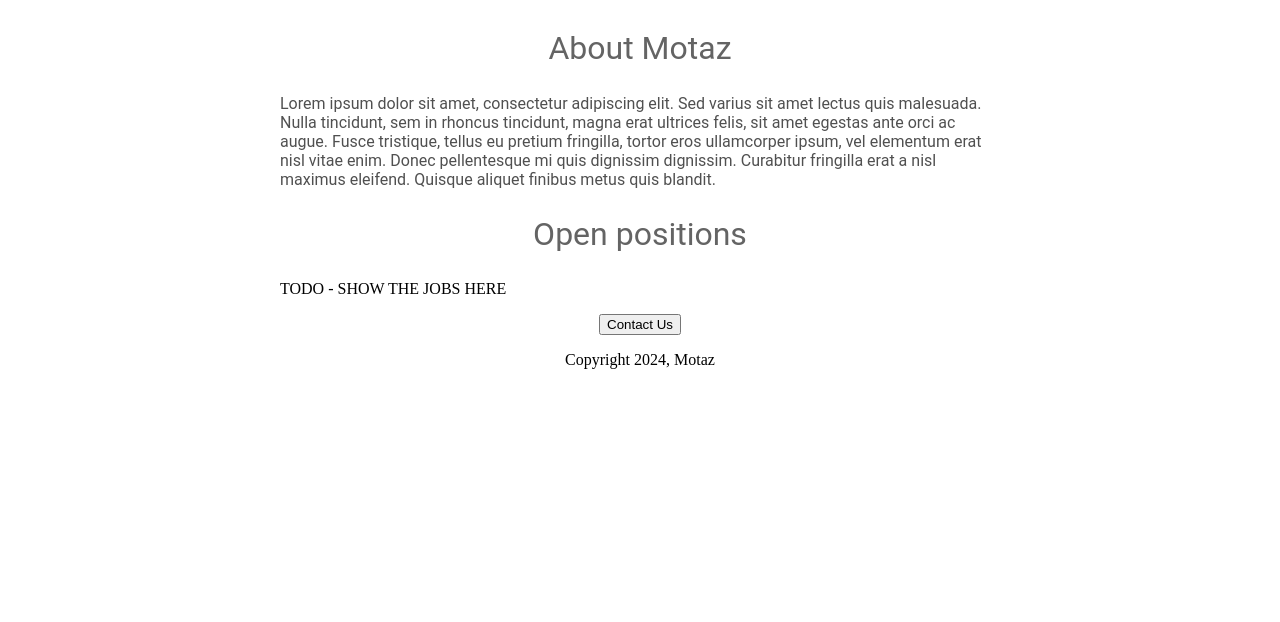
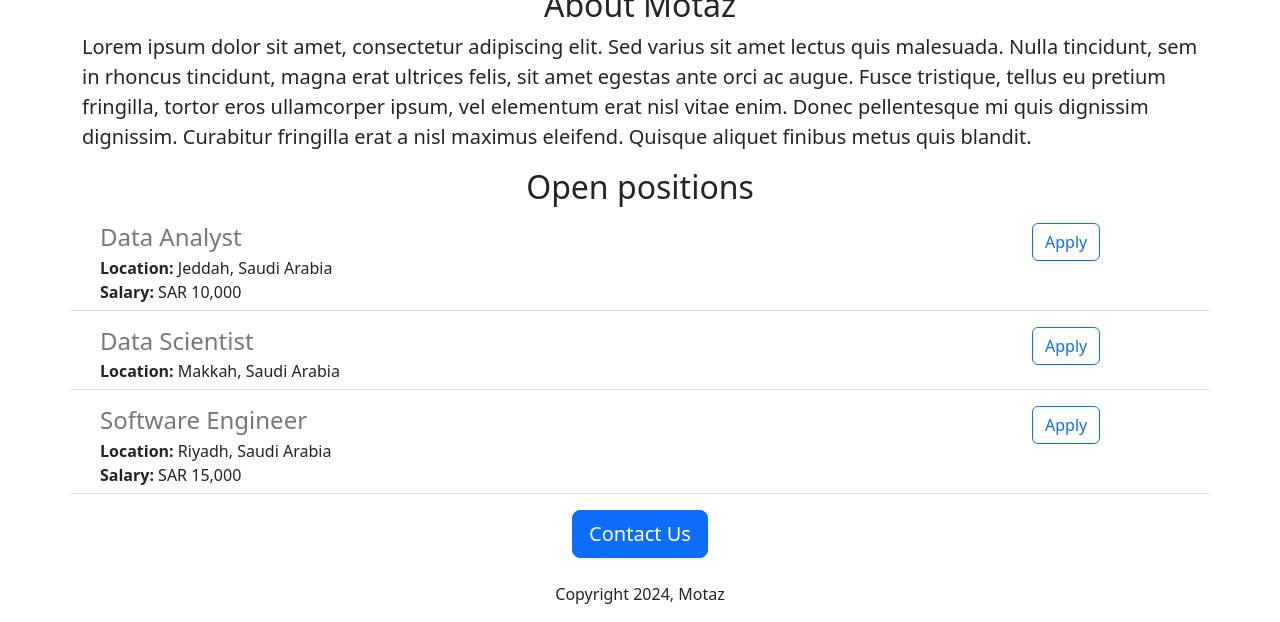
Before and after one commit to m3tzzx/jovian-website, a Flask app: page / in a window 1280 px wide. Shown: the part 462-1084 px from the top of the page. Before the commit the page ends 831 px from the top, so only its background shows below. Run offline with Flask 3, Linux system fonts and the light colour scheme.

Commit message:
Added dynamic data

```diff
--- a/app.py
+++ b/app.py
@@ -1,10 +1,36 @@
-from flask import Flask, render_template
+from flask import Flask, render_template, jsonify
 
 app = Flask(__name__)
 
+JOBS = [
+    {
+        'id': 1,
+        'title': 'Data Analyst',
+        'location': 'Jeddah, Saudi Arabia',
+        'salary': 'SAR 10,000'
+    },
+    {
+        'id': 2,
+        'title': 'Data Scientist',
+        'location': 'Makkah, Saudi Arabia',
+        # 'salary': 'SAR 12,000'
+    },
+    {
+        'id': 3,
+        'title': 'Software Engineer',
+        'location': 'Riyadh, Saudi Arabia',
+        'salary': 'SAR 15,000'
+    },
+]
+
 @app.route("/")
 def hello_world():
-    return render_template("home.html")
+    return render_template("home.html",
+                jobs=JOBS)
+
+@app.route("/api/jobs")
+def list_jobs():
+    return jsonify(JOBS)
 
 
 if __name__ == "__main__":
--- a/templates/home.html
+++ b/templates/home.html
@@ -1,54 +1,35 @@
 <!DOCTYPE html>
 <html lang="en">
   <head>
+    <meta charset="utf-8">
+    <meta name="viewport" content="width=device-width, initial-scale=1">
+    <link href="https://cdn.jsdelivr.net/npm/bootstrap@5.3.3/dist/css/bootstrap.min.css" rel="stylesheet" integrity="sha384-QWTKZyjpPEjISv5WaRU9OFeRpok6YctnYmDr5pNlyT2bRjXh0JMhjY6hW+ALEwIH" crossorigin="anonymous">
     <title>Motaz Careers</title>
     <style>
-      h1 {
-        font-size: 40px;
-        font-family: Roboto;
-        font-weight: normal;
-        color: rgb(100, 100, 100);
-        text-align: center;
+      #banner {
+        height: 360px;
+        object-fit: cover;
+        width: 100%;
       }
 
-      #banner {
-        width: 100%;
-        height: 360px;
-        object-fit: cover;
       }
-
-      h2 {
-        font-family: Roboto;
-        font-size: 32px;
-        color: rgb(100, 100, 100);
-        text-align: center;
-        font-weight: normal;
-      }
-
-      .bodytext {
-        font-family: Roboto;
-        color: rgb(80, 80, 80);
-      }
-
-      #container {
-        max-width: 720px;
-        margin: 0 auto;
-      }
-
-
     </style>
   </head>
   <body>
-    <div id="container">
-      <h1>Motaz Careers</h1>
-      <img src="https://2456332d-9500-4028-8ff6-b09db00d8712-00-2cboqxazlsgg4.picard.replit.dev/static/banner.jpg" height="320" id="banner">
-      <h2>About Motaz</h2>
-      <p class="bodytext">Lorem ipsum dolor sit amet, consectetur adipiscing elit. Sed varius sit amet lectus quis malesuada. Nulla tincidunt, sem in rhoncus tincidunt, magna erat ultrices felis, sit amet egestas ante orci ac augue. Fusce tristique, tellus eu pretium fringilla, tortor eros ullamcorper ipsum, vel elementum erat nisl vitae enim. Donec pellentesque mi quis dignissim dignissim. Curabitur fringilla erat a nisl maximus eleifend. Quisque aliquet finibus metus quis blandit.</p>
-      <h2>Open positions</h2>
-      <p>TODO - SHOW THE JOBS HERE</p>
-      <div style="text-align:center;">
-        <button>Contact Us</button>
-        <p>Copyright 2024, Motaz</p>
+    <div class="container">
+      <h1 class="text-center mt-2 mb-4">Motaz Careers</h1>
+      <img src="https://2456332d-9500-4028-8ff6-b09db00d8712-00-2cboqxazlsgg4.picard.replit.dev/static/banner.jpg" height="320" class="img-fluid" id="banner">
+      <h2 class="text-center mt-2 ">About Motaz</h2>
+      <p class="lead">Lorem ipsum dolor sit amet, consectetur adipiscing elit. Sed varius sit amet lectus quis malesuada. Nulla tincidunt, sem in rhoncus tincidunt, magna erat ultrices felis, sit amet egestas ante orci ac augue. Fusce tristique, tellus eu pretium fringilla, tortor eros ullamcorper ipsum, vel elementum erat nisl vitae enim. Donec pellentesque mi quis dignissim dignissim. Curabitur fringilla erat a nisl maximus eleifend. Quisque aliquet finibus metus quis blandit.</p>
+      <h2 class="text-center">Open positions</h2>
+      <p>
+        {% for job in jobs %}
+          {% include 'jobitem.html' %}
+        {% endfor %}
+      </p>
+      <div class="text-center">
+        <button class="btn btn-primary btn-lg">Contact Us</button>
+        <p class="mt-4">Copyright 2024, Motaz</p>
       </div>
 
     </div>
--- /dev/null
+++ b/templates/jobitem.html
@@ -0,0 +1,18 @@
+<div class="border-bottom row" style="margin-bottom:16px; padding-bottom: 6px;">
+  <div class="col-10" style="padding-left: 30px">
+    <h4 style="color:rgb(120,120,120); margin-bottom:4px;">
+      {{job['title']}}
+    </h4>
+    <div>
+      <b>Location:</b> {{job['location']}}
+    </div>
+    {% if 'salary' in job %}
+    <div>
+      <b>Salary:</b> {{job['salary']}}
+    </div>
+    {% endif %}
+  </div>
+  <div class="col-2">
+    <button type="button" class="btn btn-outline-primary">Apply</button>
+  </div>
+</div>
```
